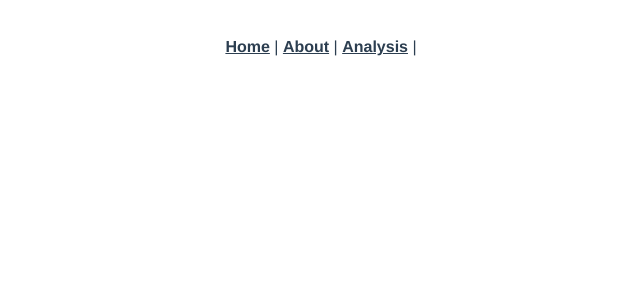
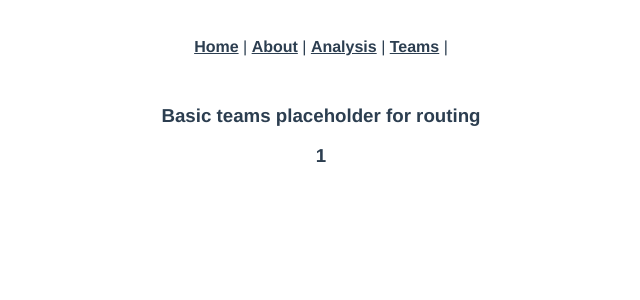
Before and after one commit to Sci-Phy/scouting_framwork, a Vue app: page /teams/1 in a window 1280 px wide. Shown: the top 300 px of the page, without its empty margins (319-959 px from the left). Built offline with nearby package versions, Linux system fonts and the light colour scheme.

Commit message:
Add Teams and 404 pages
Added Teams and 404 pages with routing
Working

```diff
--- a/src/App.vue
+++ b/src/App.vue
@@ -4,6 +4,7 @@
       <router-link to="/">Home</router-link> |
       <router-link to="/about">About</router-link> |
       <router-link :to="{ name: 'Analysis' }">Analysis</router-link> |
+      <router-link :to="{ name: 'TeamsAll' }">Teams</router-link> |
     </div>
     <router-view />
   </div>
--- a/src/router/index.js
+++ b/src/router/index.js
@@ -2,6 +2,8 @@ import Vue from "vue";
 import VueRouter from "vue-router";
 import Home from "../views/Home.vue";
 import Analysis from "../views/Analysis.vue";
+import Teams from "../views/Teams.vue";
+import NotFound from "../views/NotFound.vue";
 
 Vue.use(VueRouter);
 
@@ -17,6 +19,16 @@ const routes = [
     component: Analysis
   },
   {
+    path: "/teams",
+    name: "TeamsAll",
+    component: Teams
+  },
+  {
+    path: "/teams/:id",
+    name: "Teams",
+    component: Teams
+  },
+  {
     path: "/about",
     name: "About",
     // route level code-splitting
@@ -24,7 +36,8 @@ const routes = [
     // which is lazy-loaded when the route is visited.
     component: () =>
       import(/* webpackChunkName: "about" */ "../views/About.vue")
-  }
+  },
+  { path: "/:pathMatch(.*)*", name: "not-found", component: NotFound }
 ];
 
 const router = new VueRouter({
@@ -33,4 +46,9 @@ const router = new VueRouter({
   routes
 });
 
+router.resolve({
+  name: "not-found",
+  params: { pathMatch: ["not", "found"] }
+}).href; // '/not/found'
+
 export default router;
--- /dev/null
+++ b/src/views/NotFound.vue
@@ -0,0 +1,11 @@
+<template>
+  <div>
+    <h3>404 Route</h3>
+  </div>
+</template>
+
+<script>
+export default {};
+</script>
+
+<style scoped></style>
--- /dev/null
+++ b/src/views/Teams.vue
@@ -0,0 +1,16 @@
+<template>
+  <div>
+    <h3>Basic teams placeholder for routing</h3>
+    <h3>{{ $route.params.id }}</h3>
+  </div>
+</template>
+
+<script>
+export default {
+  mounted() {
+    console.log(this.$route.params.id);
+  }
+};
+</script>
+
+<style scoped></style>
```
